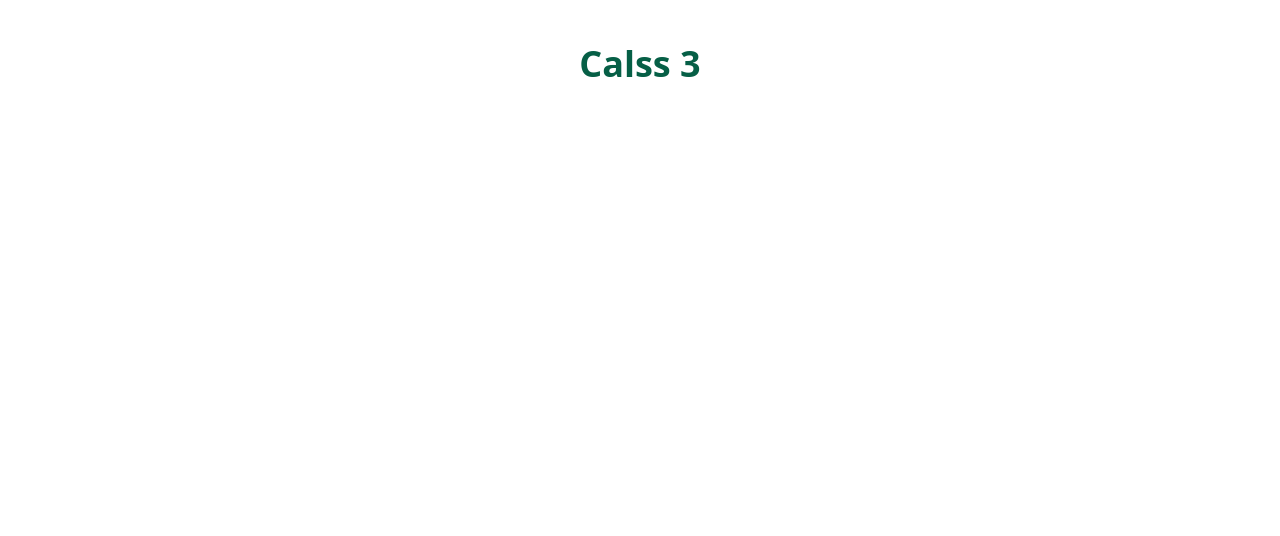
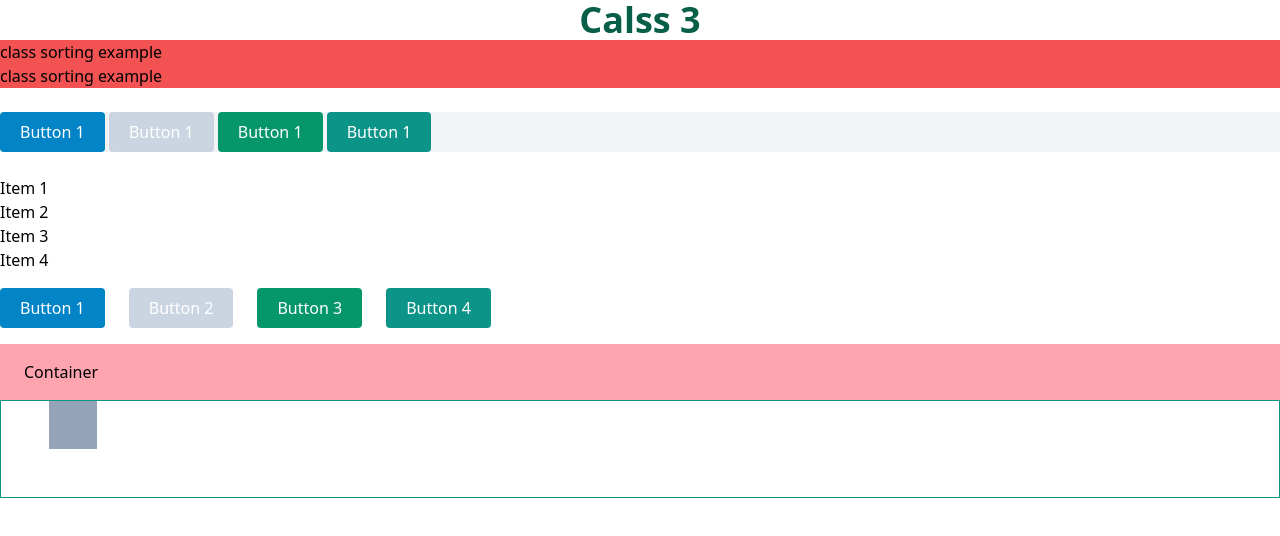
Before and after one commit to m-rokon/art-of-tailwindcss, a website: page index.html in a window 1280 px wide. Drawn offline with Linux system fonts and the light colour scheme.

Commit message:
Class3 complete

```diff
--- a/index.html
+++ b/index.html
@@ -6,9 +6,109 @@
         <title>Art of TailwindCSS</title>
         <link rel="stylesheet" href="./src/style.css" />
     </head>
-    <body class="px-5 py-11">
+    <body class="">
         <h2 class="text-4xl font-semibold text-center text-emerald-800">
             Calss 3
         </h2>
+        <!-- Class 3 topics -->
+        <!--
+            states (Hover, focus and others)
+            Media query (responsive design)
+            colors
+            Container
+            and ----
+         -->
+
+        <div class="a b">class sorting example</div>
+        <div class="b a">class sorting example</div>
+
+        <style>
+            .b {
+                background-color: aquamarine;
+            }
+            .a {
+                background-color: rgb(243, 82, 82);
+            }
+        </style>
+
+        <!-- States -->
+        <div class="my-6 bg-gray-100">
+            <button
+                class="px-5 py-2 font-sans font-normal text-white transition duration-300 rounded bg-sky-600 hover:bg-rose-200 hover:text-gray-700 focus:outline-none focus:ring-2 focus:ring-rose-600 active:bg-pink-400"
+            >
+                Button 1
+            </button>
+            <button
+                class="px-5 py-2 font-sans font-normal text-white rounded bg-rose-600 disabled:bg-slate-300"
+                disabled
+            >
+                Button 1
+            </button>
+            <button
+                class="px-5 py-2 font-sans font-normal text-white rounded bg-emerald-600"
+            >
+                Button 1
+            </button>
+            <button
+                class="px-5 py-2 font-sans font-normal text-white bg-teal-600 rounded"
+            >
+                Button 1
+            </button>
+        </div>
+
+        <!-- child element -->
+        <!-- <style>
+            .example_calssName li:first-child {
+                padding-left: 0;
+            }
+            .example_calssName li:last-child {
+                padding-right: 0;
+                color: gray;
+            }
+        </style> -->
+        <ul>
+            <li class="px-4 first:pl-0 last:pr-0">Item 1</li>
+            <li>Item 2</li>
+            <li>Item 3</li>
+            <li>Item 4</li>
+        </ul>
+
+        <!-- Responsive design -->
+        <div class="flex flex-col gap-4 my-4 md:flex-row md:gap-6">
+            <button
+                class="px-5 py-2 font-sans font-normal text-white transition duration-300 rounded bg-sky-600 hover:bg-rose-200 hover:text-gray-700 focus:outline-none focus:ring-2 focus:ring-rose-600 active:bg-pink-400"
+            >
+                Button 1
+            </button>
+            <button
+                class="px-5 py-2 font-sans font-normal text-white rounded bg-rose-600 disabled:bg-slate-300"
+                disabled
+            >
+                Button 2
+            </button>
+            <button
+                class="px-5 py-2 font-sans font-normal text-white rounded bg-emerald-600"
+            >
+                Button 3
+            </button>
+            <button
+                class="hidden px-5 py-2 font-sans font-normal text-white bg-teal-600 rounded md:block"
+            >
+                Button 4
+            </button>
+        </div>
+
+        <!-- container -->
+        <div class="bg-slate-200">
+            <div class="px-6 py-4 lg:container lg:mx-auto bg-rose-300">
+                Container
+            </div>
+        </div>
+
+        <div class="relative p-12 border border-teal-600">
+            <div
+                class="absolute top-auto w-12 h-12 bottom-1/2 bg-slate-400"
+            ></div>
+        </div>
     </body>
 </html>
```
Also changed, not shown: src/style.css.
